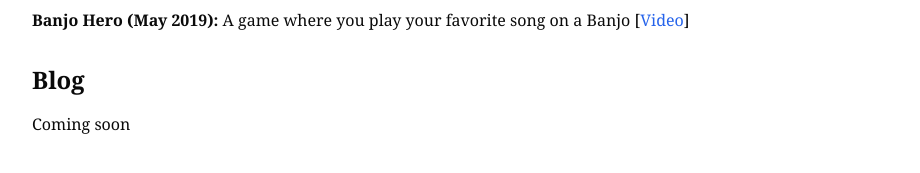
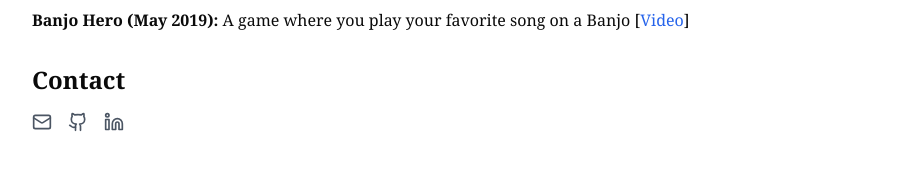
Before and after one commit to MarcoF1/personal-website, a Next.js app: page / in a window 1280 px wide. Shown: the part 760-933 px from the top of the page, without its empty margins (176-1096 px from the left). Built offline with nearby package versions, Linux system fonts and the light colour scheme.

Commit message:
remove blog

```diff
--- a/app/page.tsx
+++ b/app/page.tsx
@@ -203,10 +203,10 @@ export default function Page() {
           </ul>
         </section>
 
-        <section id="blog">
+        {/* <section id="blog">
           <h2 className="text-2xl font-bold mb-4">Blog</h2>
           Coming soon
-          {/* <div className="space-y-4">
+          <div className="space-y-4">
             <article>
               <h3 className="text-xl font-semibold mb-2">
                 <Link href="#" className="text-blue-600 hover:underline">
@@ -223,8 +223,8 @@ export default function Page() {
             <Link href="#" className="text-blue-600 hover:underline">
               View all blog posts →
             </Link>
-          </div> */}
-        </section>
+          </div>
+        </section> */}
 
         <section id="contact">
           <h2 className="text-2xl font-bold mb-4">Contact</h2>
```
